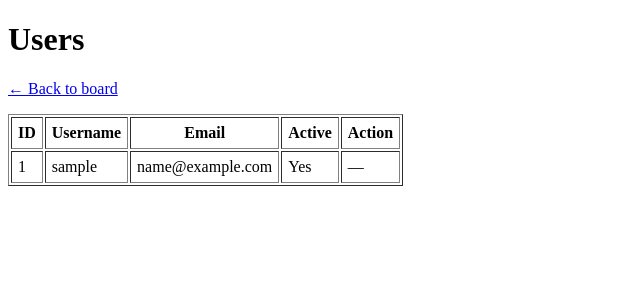
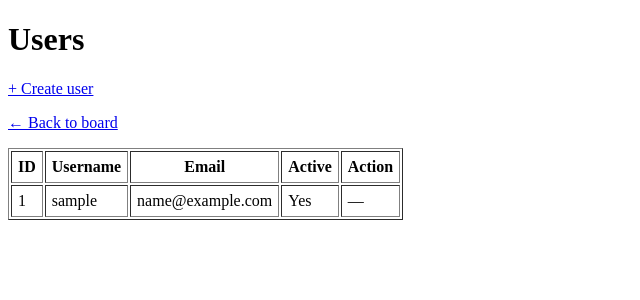
Before and after one commit to valeramaksimovv/todoapp, a Django app: page /users/ in a window 1280 px wide. Shown: the top 300 px of the page, without its empty margins (0-640 px from the left). Run offline with Django 5.2, Linux system fonts and the light colour scheme; the visitor is signed in with stand-in values (Sample User, id 1); data comes from the database, SQL or seed files in the repository.

Commit message:
add create user in system

```diff
--- a/board/templates/board/user_list.html
+++ b/board/templates/board/user_list.html
@@ -8,6 +8,11 @@
 
 <body>
     <h1>Users</h1>
+
+
+    <!-- User Create Button -->
+    <p><a href="{% url 'user_create' %}">+ Create user</a></p>
+
 
     <p><a href="{% url 'board' %}">← Back to board</a></p>
 
--- a/board/urls.py
+++ b/board/urls.py
@@ -7,5 +7,6 @@ urlpatterns = [
     path("cards/new/", views.card_create_view, name="card_create"),
     path("card/<int:pk>/edit/", views.card_edit_view, name="card_edit"),
     path("users/", views.user_list_view, name="users_list"),
-    path("user/<int:pk>/toggle/", views.user_toggle_active_view, name="user_toggle")
+    path("user/<int:pk>/toggle/", views.user_toggle_active_view, name="user_toggle"),
+    path("users/new/", views.user_create_view, name="user_create"),
 ]
--- a/board/views.py
+++ b/board/views.py
@@ -4,7 +4,7 @@ from django.contrib.auth.decorators import login_required
 from django.contrib.auth import get_user_model
 from django.shortcuts import render, get_object_or_404, redirect
 from django.core.exceptions import PermissionDenied
-from .forms import CardForm, CommentForm, AttachmentForm
+from .forms import CardForm, CommentForm, AttachmentForm, UserCreateForm
 from .models import Card, Attachment
 
 
@@ -141,3 +141,23 @@ def user_toggle_active_view(request, pk: int):
     u.save(update_fields=["is_active"])
 
     return redirect("users_list")
+
+
+@login_required
+def user_create_view(request):
+    if not request.user.is_staff:
+        raise PermissionDenied
+
+    if request.method == "POST":
+        form = UserCreateForm(request.POST)
+        if form.is_valid():
+            user = form.save(commit=False)
+            user.is_staff = False
+            user.is_superuser = False
+            user.is_active = True
+            user.save()
+            return redirect("users_list")
+    else:
+        form = UserCreateForm()
+
+    return render(request, "board/user_form.html", {"form": form})
```
Also changed, not shown: board/forms.py (+13 -0 lines), board/templates/board/user_form.html (added, +21 -0 lines).
